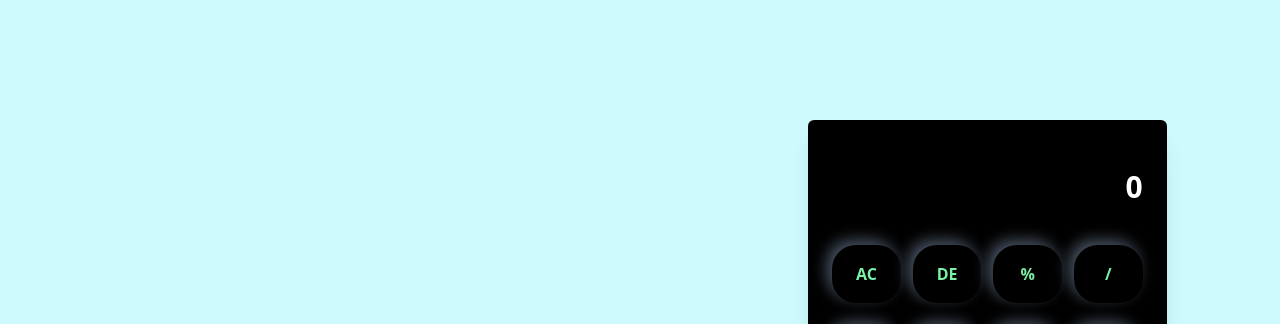
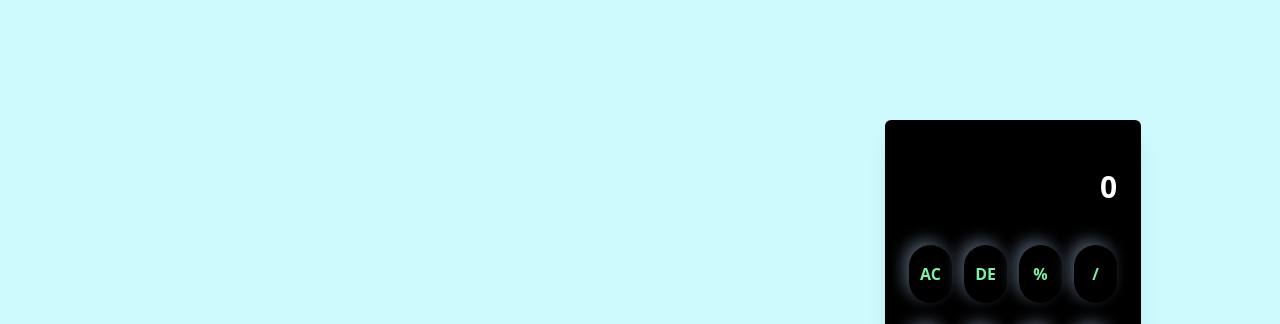
Before and after one commit to Vamsiteruvai/Calculator, a plain HTML site: page index.html in a window 1280 px wide. Shown: the top 324 px of the page. Drawn offline with nearby package versions, Linux system fonts and the light colour scheme.

Commit message:
Update index.html

```diff
--- a/index.html
+++ b/index.html
@@ -18,7 +18,7 @@
             <h1 class="font-bold text-7xl text-blue-600">Calculator</h1>
             <p class="font-bold text-center text-2xl text-green-300">using Tailwind CSS & HTML & Javascript</p>
         </div>
-        <div class="sub-container grid grid-cols-1 gap-6 bg-black w-[28%] h-[70%] rounded-md shadow-xl px-6 py-8">
+        <div class="sub-container grid grid-cols-1 gap-6 bg-black w-[20%] h-[70%] rounded-md shadow-xl px-6 py-8">
             <input class="text-white font-bold text-3xl text-right outline-none" type="text" value="0">
             <div class="line1 grid grid-cols-4 gap-3">
                 <button class="text-green-300 font-bold shadow-[-5px_-5px_15px] shadow-gray-600 rounded-3xl" value="AC">AC</button>
```
